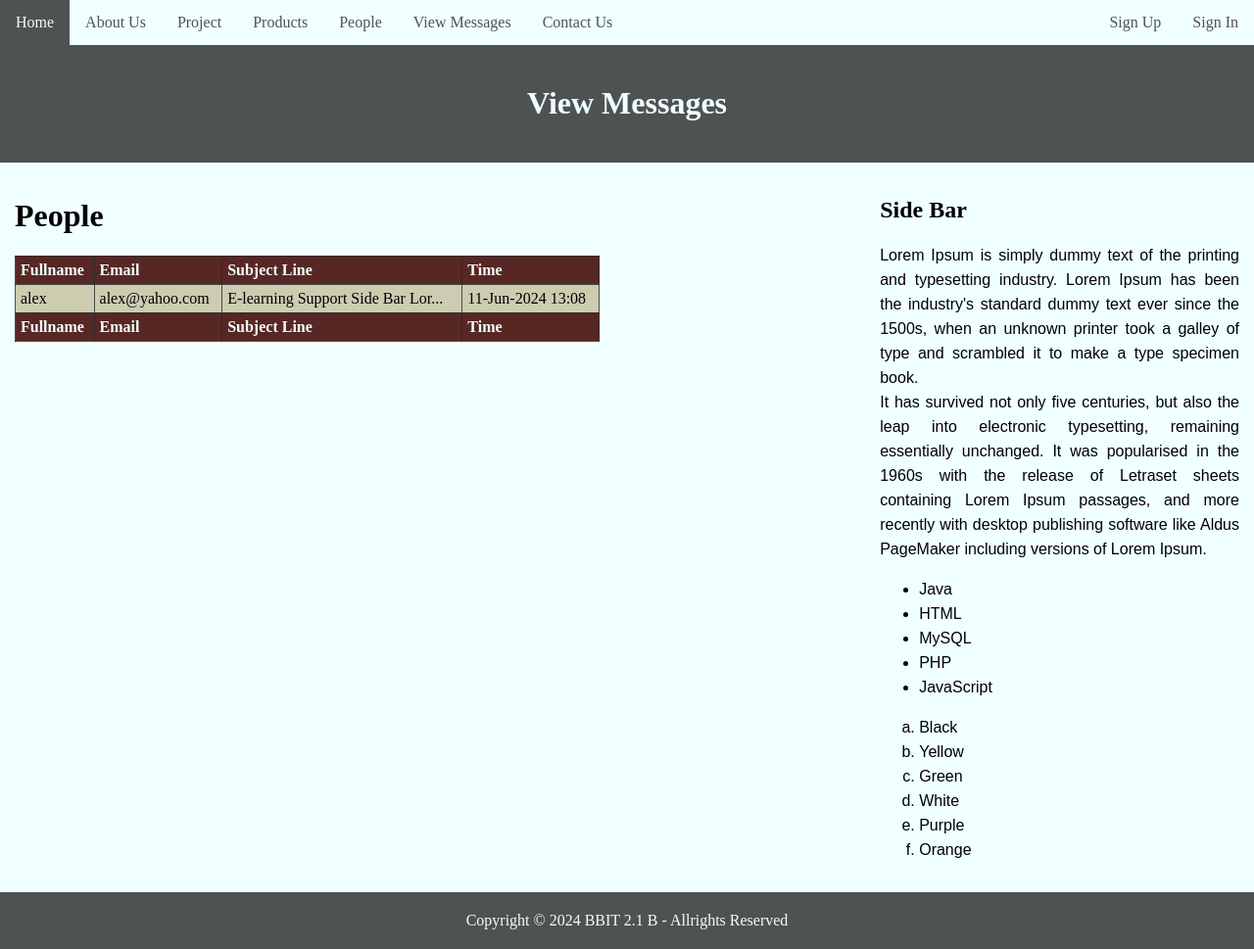
After one commit to mundabenj/b_wad, a PHP site: page /view_messages.php in a window 1280 px wide. The commit adds this page. Shown: the whole page at 98% size. Run offline with PHP 8.4, Linux system fonts and the light colour scheme; data comes from the database, SQL or seed files in the repository.

Commit message:
retreived data from the message table

```diff
--- a/contacts.php
+++ b/contacts.php
@@ -12,7 +12,7 @@
         $insert_message = "INSERT INTO messages (sender_name, sender_email, subject_line, message) VALUES ('$fullname', '$email_address', '$subject_line', '$message')";
 
         if ($conn->query($insert_message) === TRUE) {
-            header("Location: contacts.php");
+            header("Location: view_messages.php");
             exit();
         } else {
             echo "Error: " . $insert_message . "<br>" . $conn->error;
--- a/css/tableStyle.css
+++ b/css/tableStyle.css
@@ -16,8 +16,8 @@ th{
     text-align: left;
 }
 tr:nth-child(odd){
-    background-color: #2b2b2bd0;
+    background-color:rgb(204, 204, 177);
 }
 tr:hover{
-    background-color: #4b4646d0;
+    background-color: #b3b0b0d0;
 }
--- a/templates/footer.php
+++ b/templates/footer.php
@@ -1,5 +1,5 @@
 <div class="footer">
-            Copyright &copy; BBIT 2.1 B - Allrights Reserved
+            Copyright &copy; <?php print date("Y");?> BBIT 2.1 B - Allrights Reserved
         </div>
     </body>
 </html>
--- a/templates/nav.php
+++ b/templates/nav.php
@@ -4,6 +4,7 @@
     <a href="projects.php">Project</a>
     <a href="products.php">Products</a>
     <a href="people.php">People</a>
+    <a href="view_messages.php">View Messages</a>
     <a href="contacts.php">Contact Us</a>
     <div class="topnav-right">
         <a href="signup.php">Sign Up</a>
--- /dev/null
+++ b/view_messages.php
@@ -0,0 +1,58 @@
+<?php
+require_once("includes/db_connect.php");
+include_once ("templates/heading.php");
+include_once ("templates/nav.php");
+ ?>
+        <div class="banner">
+            <h1>View Messages</h1>
+        </div>
+        <div class="row">
+            <div class="content">
+    <h1>People</h1>
+
+<table>
+    <thead>
+        <tr>
+            <th>Fullname</th>
+            <th>Email</th>
+            <th>Subject Line</th>
+            <th>Time</th>
+        </tr>
+    </thead>
+    <tbody>
+<?php
+
+$select_messages = "SELECT * FROM messages ORDER BY datecreated DESC";
+$sel_mes_res = $conn->query($select_messages);
+
+if ($sel_mes_res->num_rows > 0) {
+  // output data of each row
+  while($sel_mes_row = $sel_mes_res->fetch_assoc()) {
+?>
+    <tr>
+        <td><?php print $sel_mes_row["sender_name"]; ?></td>
+        <td><?php print $sel_mes_row["sender_email"]; ?></td>
+        <td><?php print $sel_mes_row["subject_line"] . " " . substr($sel_mes_row["message"], 0, 15) . "..."; ?></td>
+        <td><?php print date("d-M-Y H:i", strtotime($sel_mes_row["datecreated"])); ?></td>
+    </tr>
+    <?php
+  }
+} else {
+    echo "0 results";
+}
+?>
+</tbody>
+    <thead>
+        <tr>
+            <th>Fullname</th>
+            <th>Email</th>
+            <th>Subject Line</th>
+            <th>Time</th>
+        </tr>
+    </thead>
+</table>
+
+</div>
+<?php include_once("templates/side_bar.php"); ?>
+</div>
+<?php include_once("templates/footer.php"); ?>
```
